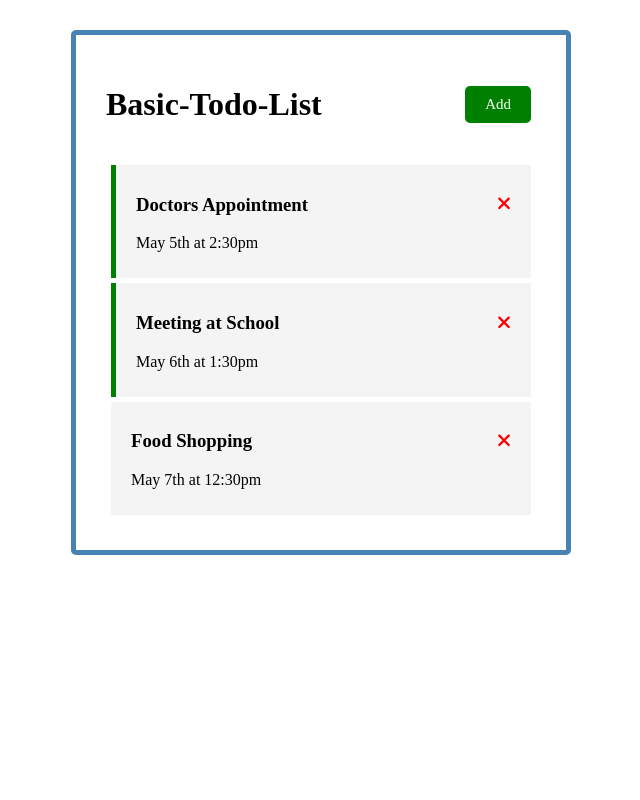
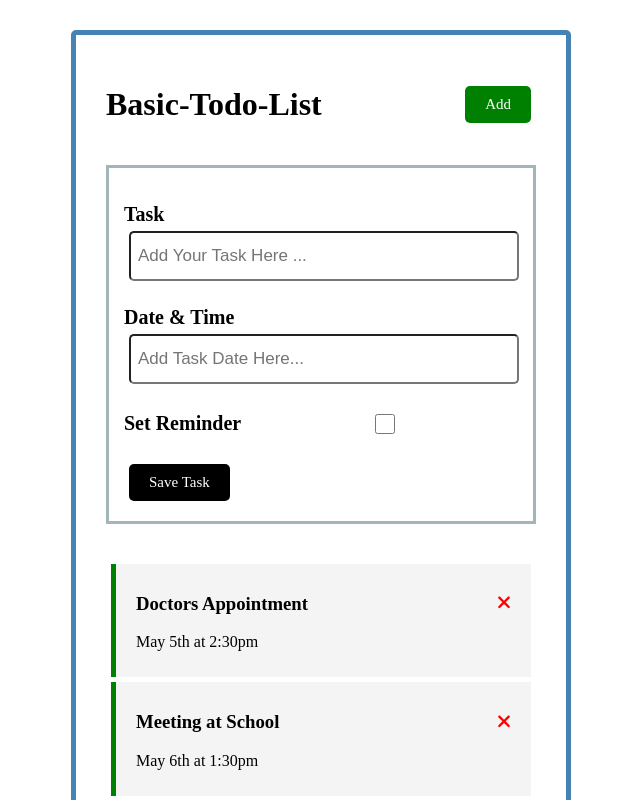
Before and after one commit to DattaAnupam/basic-todo-angular, an Angular app: page / in a window 1280 px wide. Shown: the top 800 px of the page, without its empty margins (319-959 px from the left). Built offline with nearby package versions, Linux system fonts and the light colour scheme; data requests are answered from the project's data file.

Commit message:
add task form page

```diff
--- a/src/app/app.component.css
+++ b/src/app/app.component.css
@@ -46,38 +46,3 @@ body{
   display: block;
   width: 100%;
 }
-
-.add-form {
-  margin-bottom: 40px;
-}
-
-.form-control {
-  margin: 20px 0;
-}
-
-.form-control label {
-  display: block;
-}
-
-.form-control input {
-  width: 100%;
-  height: 40px;
-  margin: 5px;
-  padding: 3px 7px;
-  font-size: 17px;
-}
-
-.form-control-check {
-  display: flex;
-  align-items: center;
-  justify-content: space-between;
-}
-
-.form-control-check label {
-  flex: 1;
-}
-
-.form-control-check input {
-  flex: 2;
-  height: 20px;
-}
--- a/src/app/components/add-task/add-task.component.css
+++ b/src/app/components/add-task/add-task.component.css
@@ -0,0 +1,39 @@
+.add-form {
+  margin-bottom: 40px;
+  border: 3px solid #A2B5BB;
+  padding: 15px;
+}
+
+.form-control {
+  margin: 20px 0;
+}
+
+.form-control label {
+  display: block;
+  font-weight: bold;
+  font-size: 20px;
+}
+
+.form-control input {
+  width: 94.5%;
+  height: 40px;
+  margin: 5px;
+  padding: 3px 7px;
+  font-size: 17px;
+  border-radius: 5px;
+}
+
+.form-control-check {
+  display: flex;
+  align-items: center;
+  justify-content: space-between;
+}
+
+.form-control-check label {
+  flex: 1;
+}
+
+.form-control-check input {
+  flex: 2;
+  height: 20px;
+}
--- a/src/app/components/add-task/add-task.component.html
+++ b/src/app/components/add-task/add-task.component.html
@@ -1 +1,15 @@
-<p>add-task works!</p>
+<form class="add-form">
+  <div class="form-control">
+    <label for="task-text">Task</label>
+    <input type="text" name="task-text" id="task-text" placeholder="Add Your Task Here ..." />
+  </div>
+  <div class="form-control">
+    <label for="task-day&time">Date &#38; Time</label>
+    <input type="text" name="task-day&time" id="task-day&time" placeholder="Add Task Date Here..." />
+  </div>
+  <div class="form-control form-control-check">
+    <label for="task-reminder">Set Reminder</label>
+    <input type="checkbox" name="task-reminder" id="task-reminder" />
+  </div>
+  <input type="submit" value="Save Task" class="btn btn-block" />
+</form>
--- a/src/app/components/tasks/tasks.component.html
+++ b/src/app/components/tasks/tasks.component.html
@@ -1,2 +1,3 @@
+<app-add-task></app-add-task>
 <app-task-item *ngFor="let task of tasks" [task]="task" (onDeleteTask)="deleteTask(task)"
   (onToggleReminderStatus)="toggleReminderStatus(task)"></app-task-item>
```
